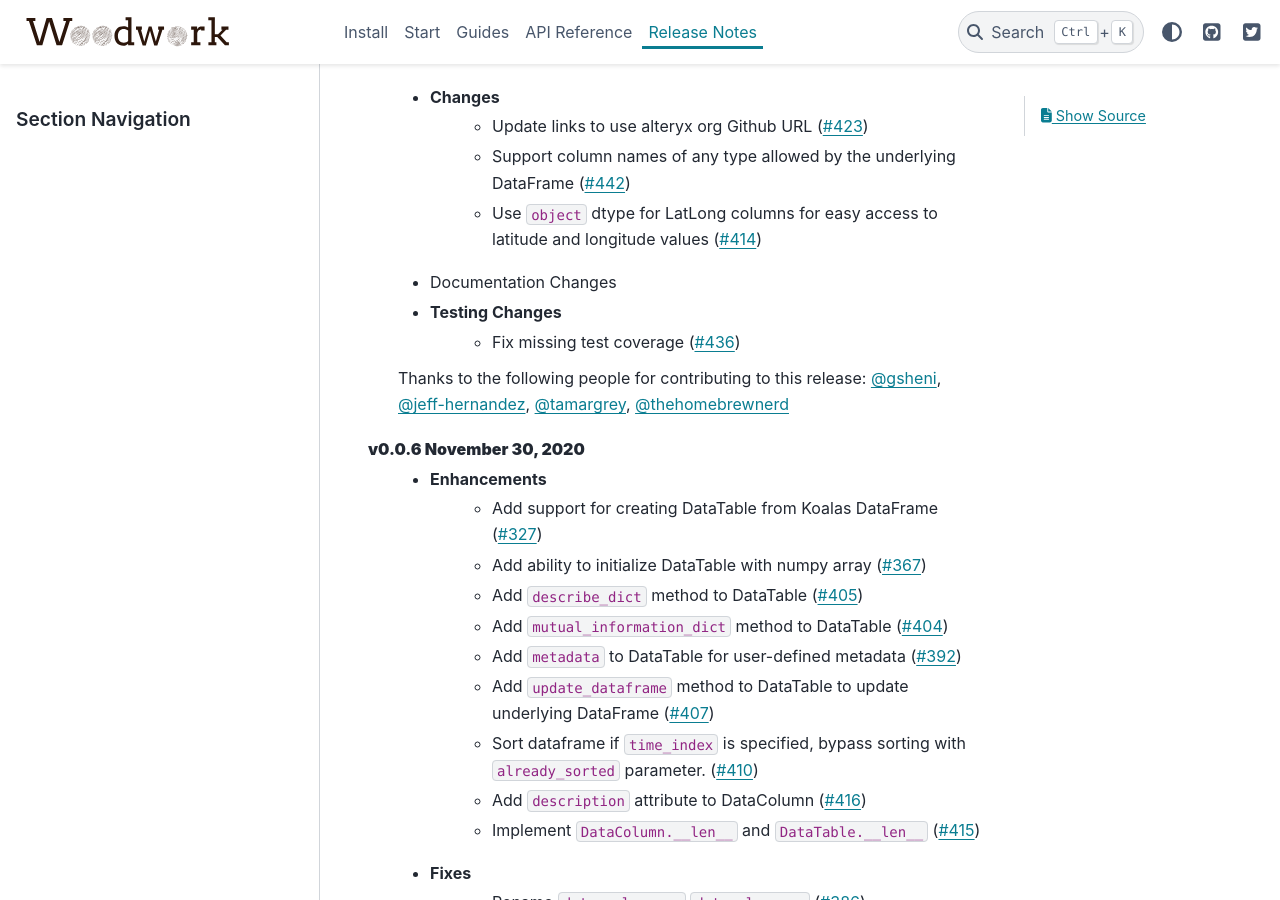
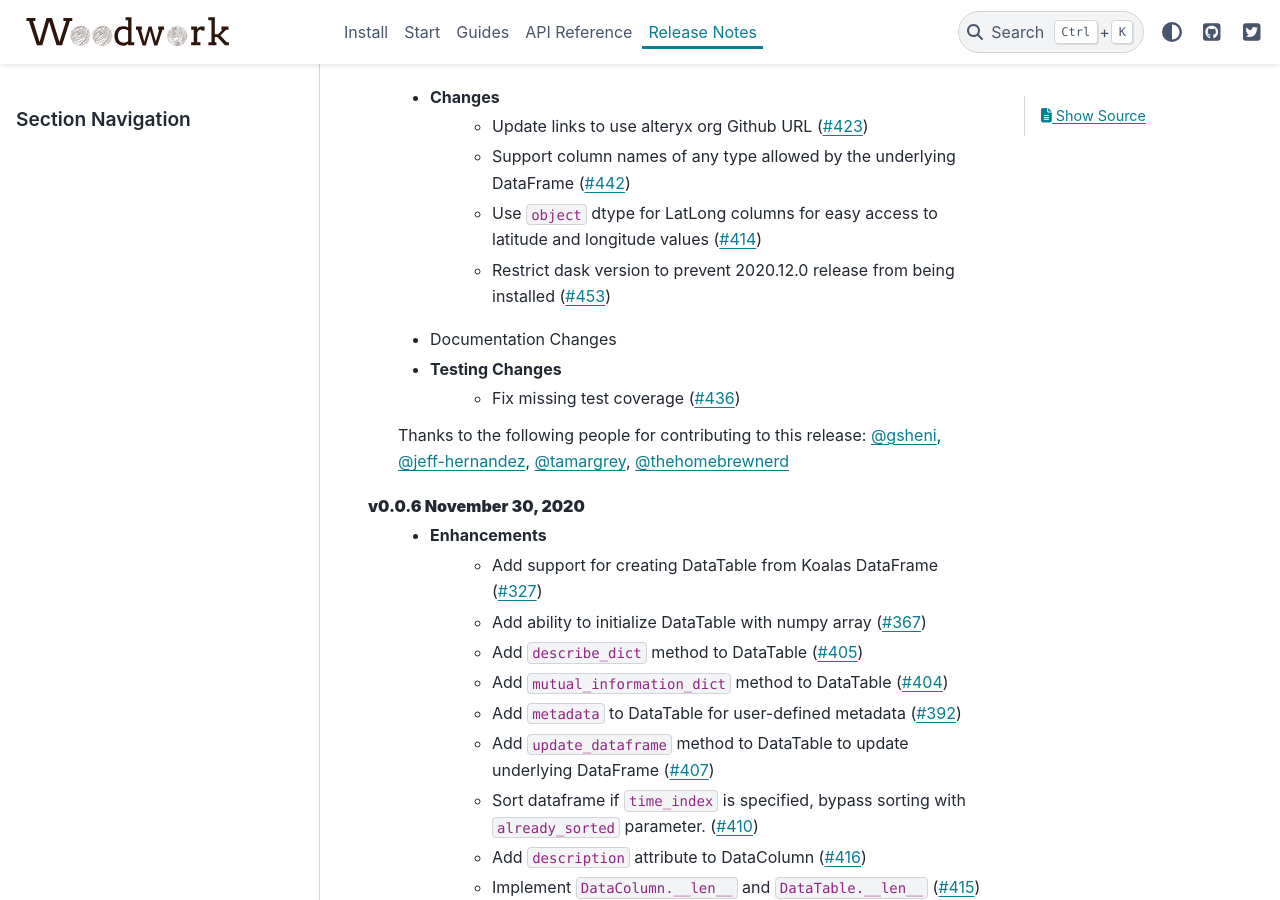
Before and after one commit to alteryx/woodwork, a Sphinx documentation site: the page built from docs/source/release_notes.rst, in a window 1280 px wide and 900 px high, scrolled down 534 px. Built offline with Sphinx 7.4.7 and the PyData theme 0.15.4, drawn with Linux system fonts in a browser that asks for light colours; comment, search, counter and statistics services are not loaded.

Commit message:
Update release_notes.rst

```diff
--- a/docs/source/release_notes.rst
+++ b/docs/source/release_notes.rst
@@ -17,6 +17,7 @@ Release Notes
         * Update links to use alteryx org Github URL (:pr:`423`)
         * Support column names of any type allowed by the underlying DataFrame (:pr:`442`)
         * Use ``object`` dtype for LatLong columns for easy access to latitude and longitude values (:pr:`414`)
+        * Restrict dask version to prevent 2020.12.0 release from being installed (:pr:`453`)
     * Documentation Changes
     * Testing Changes
         * Fix missing test coverage (:pr:`436`)
```
